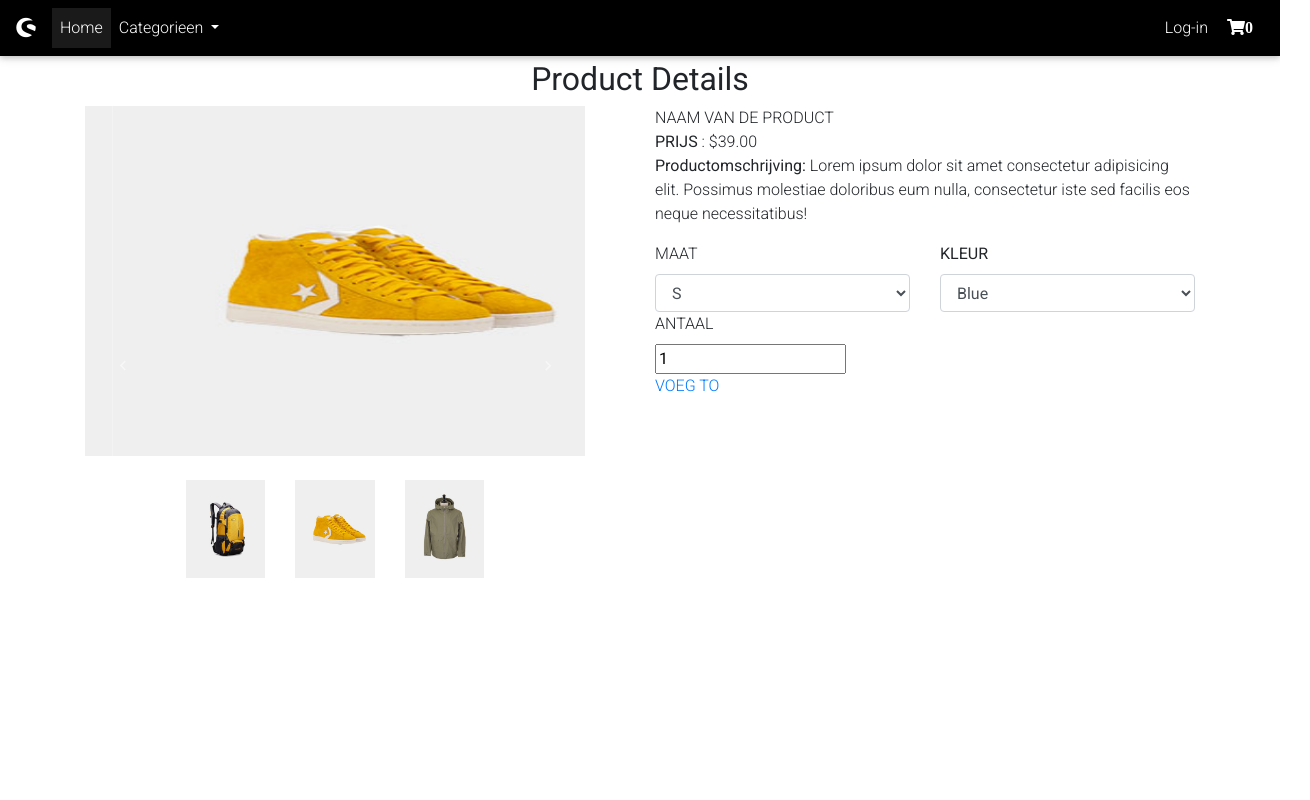
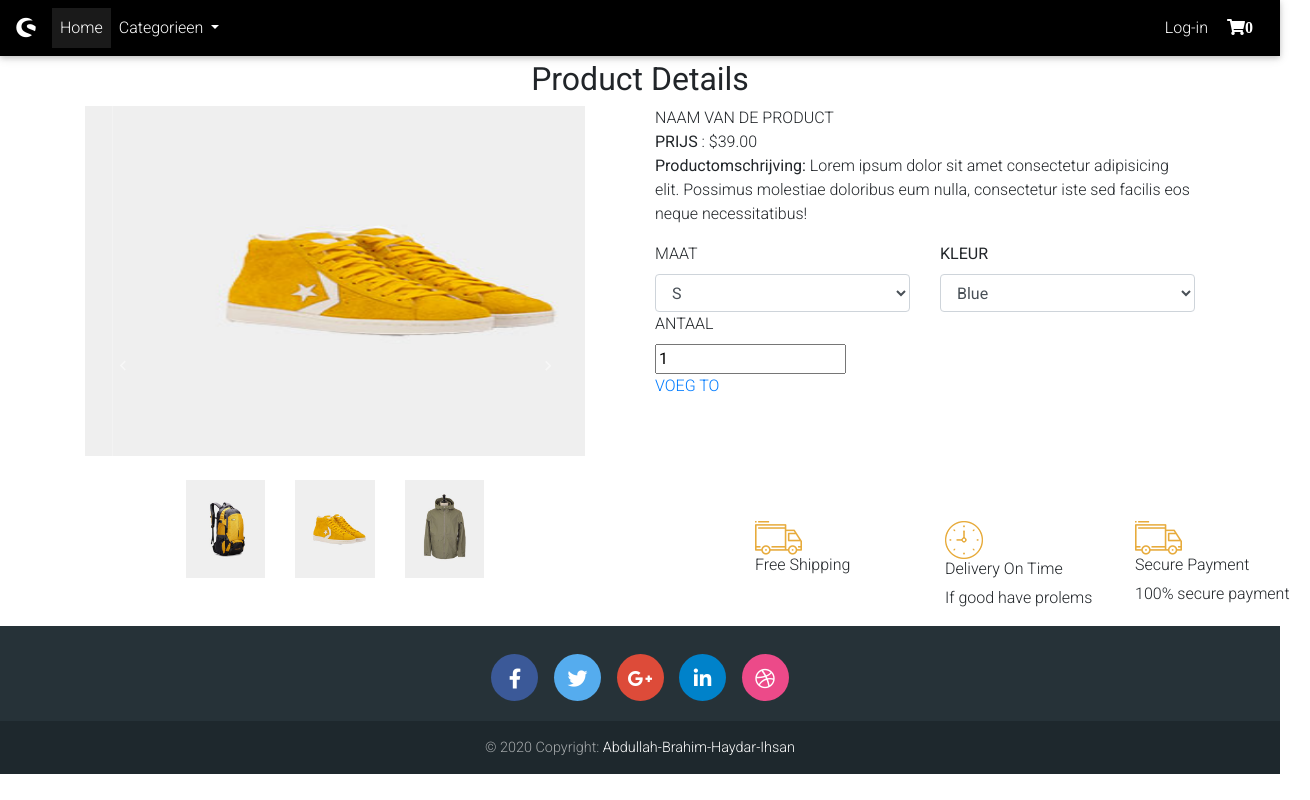
Before and after one commit to haydarbel/hetEindwerk, a website: page Product.html in a window 1280 px wide. Shown: the whole page, 1310 px wide, since content can reach past the window. Drawn offline with Linux system fonts and the light colour scheme.

Commit message:
login sonrasi

```diff
--- a/Product.html
+++ b/Product.html
@@ -64,11 +64,14 @@
     </div>
   </nav>
   <!--/.Navbar -->
+
   <div class="pd-wrap">
     <div class="container">
     <div class="heading-section">
     <h2 class="prodTitle">Product Details</h2>
     </div>
+
+
     <div class="row">
     <div class="col-md-6">
   <div id="carouselExampleIndicators" class="carousel slide" data-ride="carousel">
@@ -143,6 +146,45 @@
   </form>
   <a href="#" class="round-black-btn">VOEG TO</a>
   </div>
+  <!--Benefit Items Begint-->
+<div id="benefititemsProduct" class="container benefit-items product-benefit">
+  <div class="row">
+      <div class="col-md-4">
+          <div class="single-benefit">
+              <div class="sb-icon">
+                  <img src="img/icon-1.png" alt="">
+              </div>
+              <div class="sb-text">
+                  <h6>Free Shipping</h6>
+
+              </div>
+          </div>
+      </div>
+      <div class="col-md-4">
+          <div class="single-benefit">
+              <div class="sb-icon">
+                  <img src="img/icon-2.png" alt="">
+              </div>
+              <div class="sb-text">
+                  <h6>Delivery On Time</h6>
+                  <p>If good have prolems</p>
+              </div>
+          </div>
+      </div>
+      <div class="col-md-4">
+          <div class="single-benefit">
+              <div class="sb-icon">
+                  <img src="img/icon-1.png" alt="">
+              </div>
+              <div class="sb-text">
+                  <h6>Secure Payment</h6>
+                  <p>100% secure payment</p>
+              </div>
+          </div>
+      </div>
+  </div>
+</div>
+<!--Benefit Items Ends-->
   </div>
   </div>
 </div>
@@ -154,23 +196,53 @@
 
 
 
+<!-- Footer -->
+<footer class="page-footer font-small special-color-dark pt-4">
 
+  <!-- Footer Elements -->
+  <div class="container">
 
+    <!-- Social buttons -->
+    <ul class="list-unstyled list-inline text-center">
+      <li class="list-inline-item">
+        <a class="sociaal-fb" class="btn-floating btn-fb mx-1">
+          <i class="fab fa-facebook-f"> </i>
+        </a>
+      </li>
+      <li class="list-inline-item">
+        <a class="sociaal-tw" class="btn-floating btn-tw mx-1">
+          <i class="fab fa-twitter"> </i>
+        </a>
+      </li>
+      <li class="list-inline-item">
+        <a class="sociaal-gp"class="btn-floating btn-gplus mx-1">
+          <i class="fab fa-google-plus-g"> </i>
+        </a>
+      </li>
+      <li class="list-inline-item">
+        <a class="sociaal-li"class="btn-floating btn-li mx-1">
+          <i class="fab fa-linkedin-in"> </i>
+        </a>
+      </li>
+      <li class="list-inline-item">
+        <a class="sociaal-dr"class="btn-floating btn-dribbble mx-1">
+          <i class="fab fa-dribbble"> </i>
+        </a>
+      </li>
+    </ul>
+    <!-- Social buttons -->
 
+  </div>
+  <!-- Footer Elements -->
 
+  <!-- Copyright -->
+  <div class="footer-copyright text-center py-3">© 2020 Copyright:
+    <a href="https://mdbootstrap.com/"> Abdullah-Brahim-Haydar-Ihsan</a>
+  </div>
+  <!-- Copyright -->
 
-
-
-
-
-
-
-
-
-
-
-
-
+</footer>
+<!-- Footer -->
 <!--End Project Hier-->
 
    <!-- jQuery -->
--- a/css/product.css
+++ b/css/product.css
@@ -19,3 +19,7 @@ body {
 font-weight: bolder;
 
 }
+#benefititemsProduct {
+  position: absolute;
+  margin-top: 50px;
+}
--- a/vsa.json
+++ b/vsa.json
@@ -68,6 +68,11 @@
       "login": "a@a.com",
       "wachtwoord": "123",
       "id": 11
+    },
+    {
+      "login": "a1@a.com",
+      "wachtwoord": "123",
+      "id": 12
     }
   ]
 }
```
Also changed, not shown: index.html (+6 -6 lines), js/script.js (+29 -10 lines).
